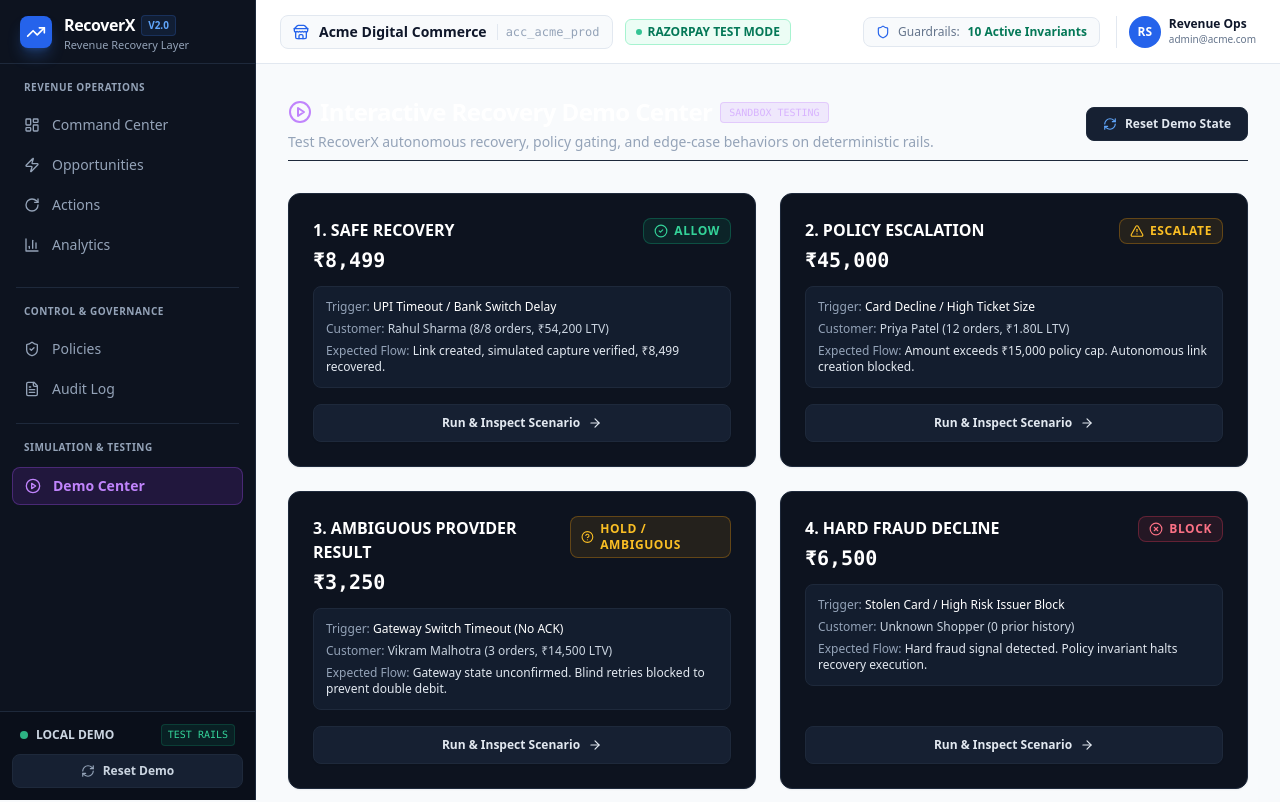
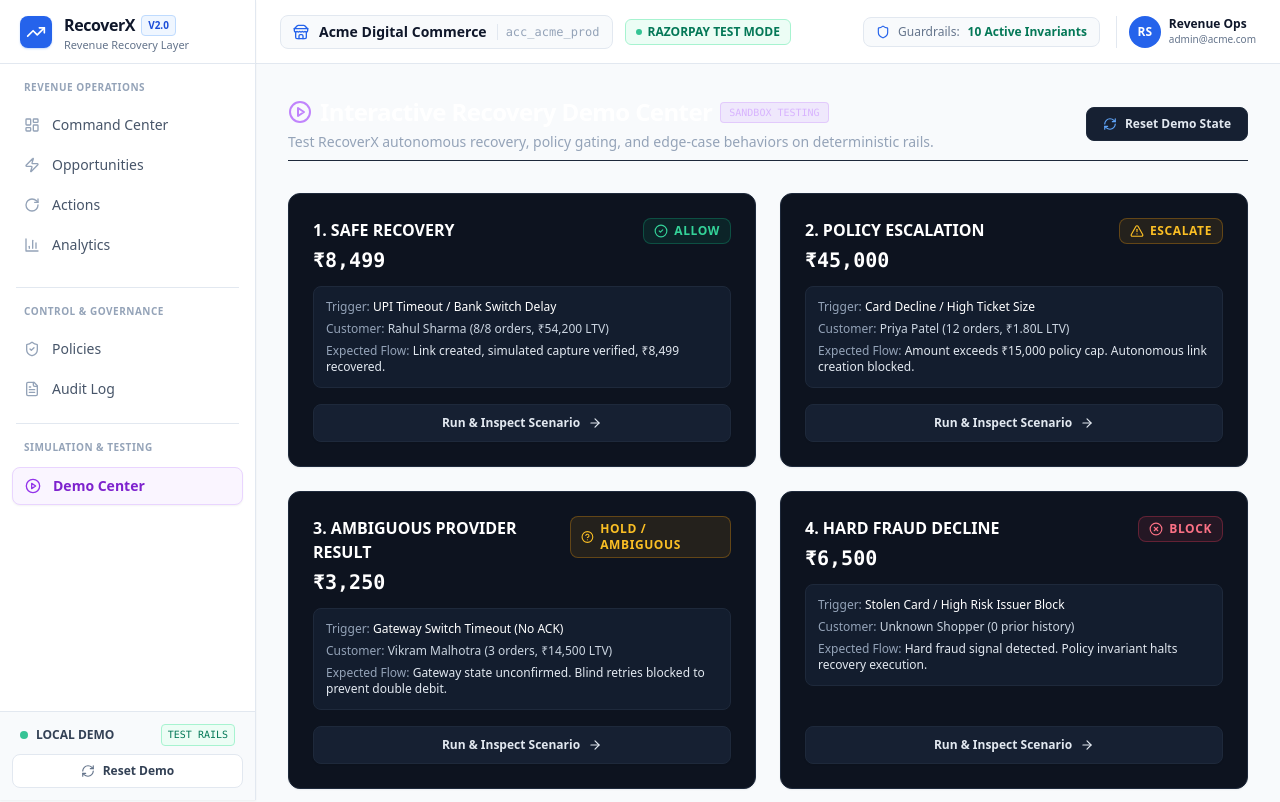
Before and after one commit to Rarebuffalo/RecoverX, a Next.js app in the folder apps/web/: page /dashboard/demo in a window 1280 px wide. Shown: the top 802 px of the page. Built offline with nearby package versions, Linux system fonts and the light colour scheme.

Commit message:
refactor(web): update sidebar navigation and demo reset button for light theme

```diff
--- a/apps/web/src/components/layout/Sidebar.tsx
+++ b/apps/web/src/components/layout/Sidebar.tsx
@@ -59,27 +59,32 @@
       return pathname === "/dashboard";
     }
     if (href === "/opportunities") {
-      return pathname === "/opportunities" || pathname?.startsWith("/opportunities/") || pathname === "/dashboard/opportunities" || pathname?.startsWith("/dashboard/opportunities/");
+      return (
+        pathname === "/opportunities" ||
+        pathname?.startsWith("/opportunities/") ||
+        pathname === "/dashboard/opportunities" ||
+        pathname?.startsWith("/dashboard/opportunities/")
+      );
     }
     return pathname?.startsWith(href);
   };
 
   return (
-    <aside className="w-64 bg-[#0d131f] border-r border-[#1e293b] flex flex-col justify-between h-screen sticky top-0 shrink-0 select-none z-30">
+    <aside className="w-64 bg-white border-r border-slate-200 flex flex-col justify-between h-screen sticky top-0 shrink-0 select-none z-30 shadow-sm">
       <div className="overflow-y-auto">
         {/* Brand Header */}
-        <div className="h-16 flex items-center px-5 border-b border-[#1e293b] gap-3">
-          <div className="w-8 h-8 rounded-lg bg-blue-600 flex items-center justify-center font-bold text-white shadow-lg shadow-blue-500/30">
+        <div className="h-16 flex items-center px-5 border-b border-slate-200 gap-3">
+          <div className="w-8 h-8 rounded-lg bg-blue-600 flex items-center justify-center font-bold text-white shadow-sm shadow-blue-500/30">
             <TrendingUp className="w-5 h-5 text-white" />
           </div>
           <div>
             <div className="flex items-center gap-1.5">
-              <span className="font-bold text-base tracking-tight text-white">RecoverX</span>
-              <span className="text-[10px] uppercase font-semibold px-1.5 py-0.5 rounded bg-blue-500/10 text-blue-400 border border-blue-500/20">
+              <span className="font-bold text-base tracking-tight text-slate-900">RecoverX</span>
+              <span className="text-[10px] uppercase font-semibold px-1.5 py-0.5 rounded bg-blue-50 text-blue-700 border border-blue-200">
                 v2.0
               </span>
             </div>
-            <p className="text-[11px] text-slate-400 font-medium leading-none mt-0.5">
+            <p className="text-[11px] text-slate-500 font-medium leading-none mt-0.5">
               Revenue Recovery Layer
             </p>
           </div>
@@ -87,7 +92,7 @@
 
         {/* Primary Navigation Menu */}
         <div className="px-3 py-4 space-y-1">
-          <div className="px-3 pb-2 text-[10px] font-semibold tracking-wider text-slate-400 uppercase">
+          <div className="px-3 pb-2 text-[10px] font-bold tracking-wider text-slate-400 uppercase">
             Revenue Operations
           </div>
           {primaryNav.map((item) => {
@@ -100,11 +105,11 @@
                 className={clsx(
                   "flex items-center gap-3 px-3 py-2 rounded-lg text-sm font-medium transition-all",
                   active
-                    ? "bg-blue-600/15 text-blue-400 font-semibold border border-blue-500/30"
-                    : "text-slate-400 hover:text-slate-200 hover:bg-[#162032]"
+                    ? "bg-blue-50 text-blue-700 font-semibold border border-blue-200 shadow-sm"
+                    : "text-slate-600 hover:text-slate-900 hover:bg-slate-50"
                 )}
               >
-                <Icon className={clsx("w-4 h-4", active ? "text-blue-400" : "text-slate-400")} />
+                <Icon className={clsx("w-4 h-4", active ? "text-blue-600" : "text-slate-400")} />
                 <span>{item.label}</span>
               </Link>
             );
@@ -112,11 +117,11 @@
         </div>
 
         {/* Divider */}
-        <div className="mx-4 my-2 border-t border-[#1e293b]" />
+        <div className="mx-4 my-2 border-t border-slate-200" />
 
-        {/* Governance & Compliance */}
+        {/* Governance & Control */}
         <div className="px-3 py-2 space-y-1">
-          <div className="px-3 pb-2 text-[10px] font-semibold tracking-wider text-slate-400 uppercase">
+          <div className="px-3 pb-2 text-[10px] font-bold tracking-wider text-slate-400 uppercase">
             Control &amp; Governance
           </div>
           {governanceNav.map((item) => {
@@ -129,11 +134,11 @@
                 className={clsx(
                   "flex items-center gap-3 px-3 py-2 rounded-lg text-sm font-medium transition-all",
                   active
-                    ? "bg-blue-600/15 text-blue-400 font-semibold border border-blue-500/30"
-                    : "text-slate-400 hover:text-slate-200 hover:bg-[#162032]"
+                    ? "bg-blue-50 text-blue-700 font-semibold border border-blue-200 shadow-sm"
+                    : "text-slate-600 hover:text-slate-900 hover:bg-slate-50"
                 )}
               >
-                <Icon className={clsx("w-4 h-4", active ? "text-blue-400" : "text-slate-400")} />
+                <Icon className={clsx("w-4 h-4", active ? "text-blue-600" : "text-slate-400")} />
                 <span>{item.label}</span>
               </Link>
             );
@@ -141,11 +146,11 @@
         </div>
 
         {/* Divider */}
-        <div className="mx-4 my-2 border-t border-[#1e293b]" />
+        <div className="mx-4 my-2 border-t border-slate-200" />
 
-        {/* Demo Center */}
+        {/* Simulation & Testing */}
         <div className="px-3 py-2 space-y-1">
-          <div className="px-3 pb-2 text-[10px] font-semibold tracking-wider text-slate-400 uppercase">
+          <div className="px-3 pb-2 text-[10px] font-bold tracking-wider text-slate-400 uppercase">
             Simulation &amp; Testing
           </div>
           {demoNav.map((item) => {
@@ -158,11 +163,11 @@
                 className={clsx(
                   "flex items-center gap-3 px-3 py-2 rounded-lg text-sm font-medium transition-all",
                   active
-                    ? "bg-purple-600/15 text-purple-400 font-semibold border border-purple-500/30"
-                    : "text-slate-400 hover:text-slate-200 hover:bg-[#162032]"
+                    ? "bg-purple-50 text-purple-700 font-semibold border border-purple-200 shadow-sm"
+                    : "text-slate-600 hover:text-slate-900 hover:bg-slate-50"
                 )}
               >
-                <Icon className={clsx("w-4 h-4", active ? "text-purple-400" : "text-slate-400")} />
+                <Icon className={clsx("w-4 h-4", active ? "text-purple-600" : "text-slate-400")} />
                 <span>{item.label}</span>
               </Link>
             );
@@ -170,14 +175,14 @@
         </div>
       </div>
 
-      {/* Bottom Area: Local Demo Status & Reset Button */}
-      <div className="p-3 border-t border-[#1e293b] bg-[#090d16]/50 space-y-2">
+      {/* Bottom Area: Local Demo Status & Working Reset Button */}
+      <div className="p-3 border-t border-slate-200 bg-slate-50 space-y-2">
         <div className="flex items-center justify-between px-2 text-xs">
           <div className="flex items-center gap-2">
-            <span className="w-2 h-2 rounded-full bg-emerald-400 animate-pulse" />
-            <span className="font-semibold text-slate-300">LOCAL DEMO</span>
+            <span className="w-2 h-2 rounded-full bg-emerald-500 animate-pulse" />
+            <span className="font-semibold text-slate-700">LOCAL DEMO</span>
           </div>
-          <span className="text-[10px] uppercase font-mono px-1.5 py-0.5 rounded bg-emerald-500/10 text-emerald-400 border border-emerald-500/20">
+          <span className="text-[10px] uppercase font-mono px-1.5 py-0.5 rounded bg-emerald-50 text-emerald-700 border border-emerald-200 font-medium">
             TEST RAILS
           </span>
         </div>
@@ -185,16 +190,16 @@
         <button
           onClick={handleReset}
           disabled={isResetting}
-          className="w-full flex items-center justify-center gap-2 px-3 py-2 rounded-lg bg-[#162032] hover:bg-[#1f2d47] border border-[#1e293b] text-slate-300 hover:text-white text-xs font-semibold transition-all disabled:opacity-50"
+          className="w-full flex items-center justify-center gap-2 px-3 py-2 rounded-lg bg-white hover:bg-slate-100 border border-slate-200 text-slate-700 hover:text-slate-900 text-xs font-semibold transition-all disabled:opacity-50 shadow-xs"
         >
           {resetSuccess ? (
             <>
-              <CheckCircle2 className="w-3.5 h-3.5 text-emerald-400" />
-              <span className="text-emerald-400">Reset Complete</span>
+              <CheckCircle2 className="w-3.5 h-3.5 text-emerald-600" />
+              <span className="text-emerald-700">Reset Complete</span>
             </>
           ) : (
             <>
-              <RefreshCw className={clsx("w-3.5 h-3.5 text-slate-400", isResetting && "animate-spin text-blue-400")} />
+              <RefreshCw className={clsx("w-3.5 h-3.5 text-slate-500", isResetting && "animate-spin text-blue-600")} />
               <span>{isResetting ? "Resetting State..." : "Reset Demo"}</span>
             </>
           )}
```
